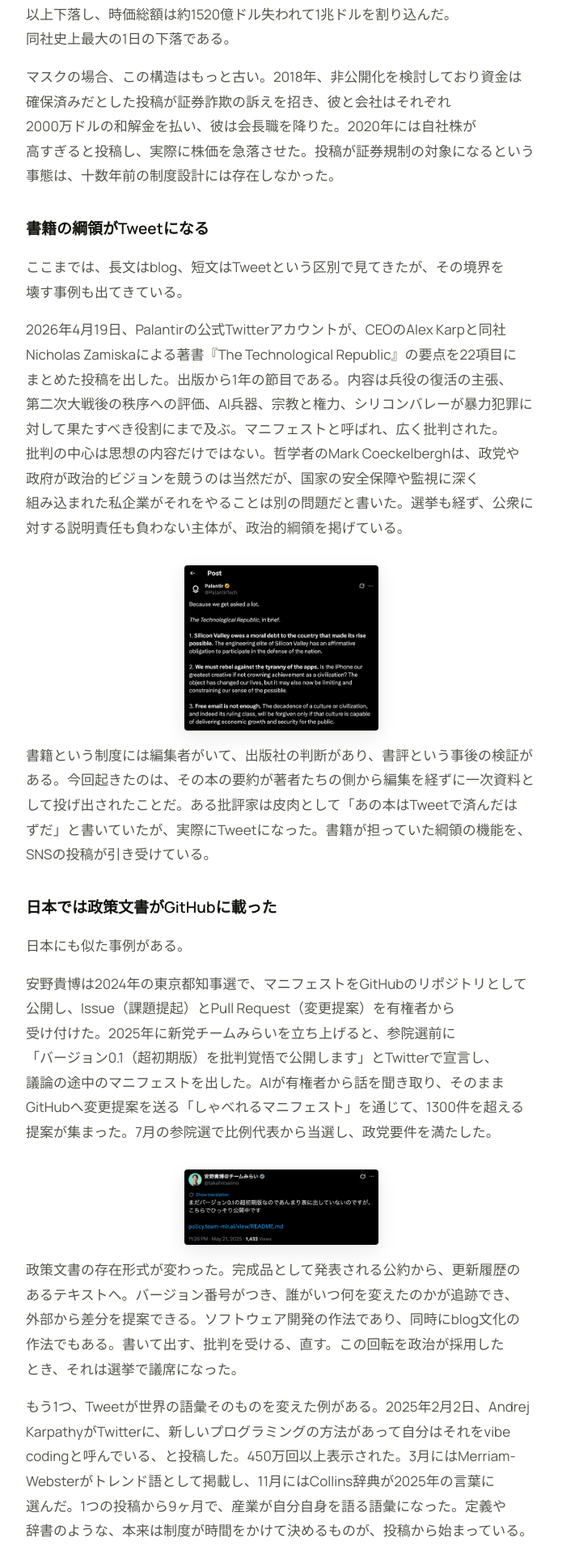
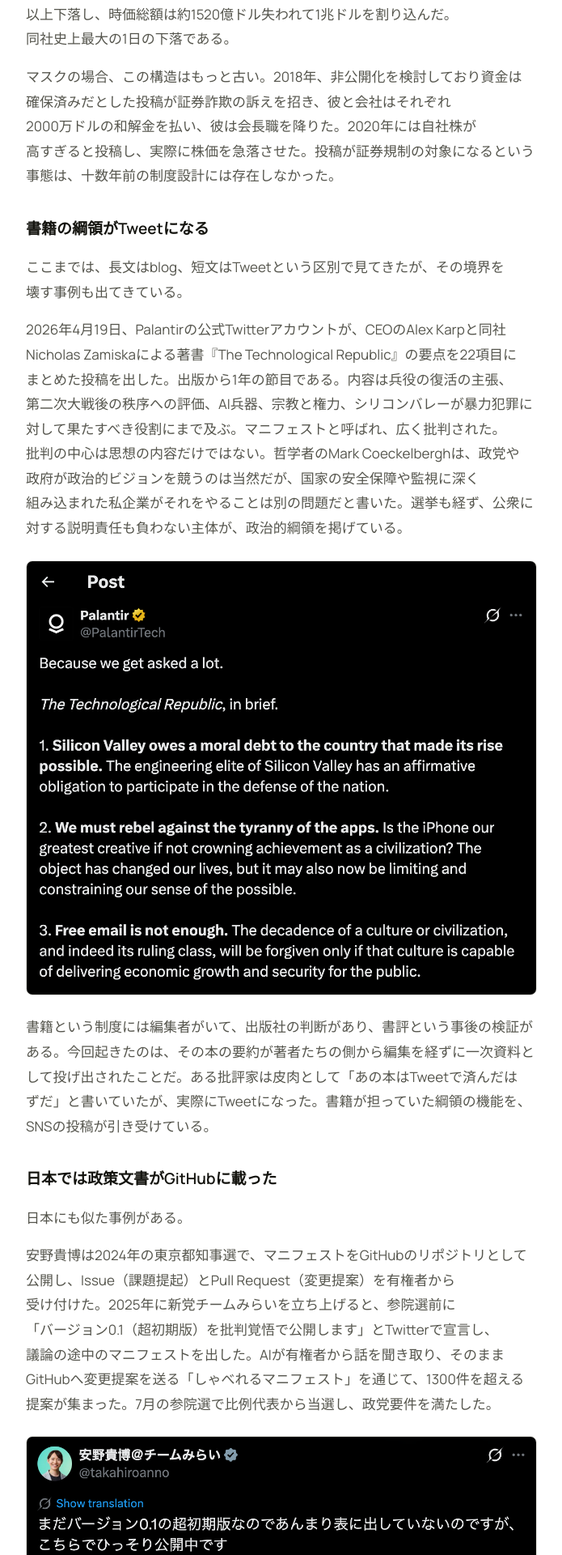
Before and after one commit to yutaro0518/website, a Jekyll site: the page built from blog/blogisallweneed.md, in a window 1280 px wide. Shown: the part 4480-6400 px from the top of the page at 81% size, without its empty margins (292-987 px from the left). Built offline with Jekyll 4.4.1, drawn with Linux system fonts in a browser that asks for light colours.

Commit message:
Remove cover class from image markdown in blog

```diff
--- a/blog/blogisallweneed.md
+++ b/blog/blogisallweneed.md
@@ -66,7 +66,7 @@
 
 2026年4月19日、Palantirの公式Twitterアカウントが、CEOのAlex Karpと同社Nicholas Zamiskaによる著書『The Technological Republic』の要点を22項目にまとめた投稿を出した。出版から1年の節目である。内容は兵役の復活の主張、第二次大戦後の秩序への評価、AI兵器、宗教と権力、シリコンバレーが暴力犯罪に対して果たすべき役割にまで及ぶ。マニフェストと呼ばれ、広く批判された。批判の中心は思想の内容だけではない。哲学者のMark Coeckelberghは、政党や政府が政治的ビジョンを競うのは当然だが、国家の安全保障や監視に深く組み込まれた私企業がそれをやることは別の問題だと書いた。選挙も経ず、公衆に対する説明責任も負わない主体が、政治的綱領を掲げている。
 
-![PalantirのTweet](images/blogisallweneed/palantir-tweet.png){: .cover}
+![PalantirのTweet](images/blogisallweneed/palantir-tweet.png)
 
 書籍という制度には編集者がいて、出版社の判断があり、書評という事後の検証がある。今回起きたのは、その本の要約が著者たちの側から編集を経ずに一次資料として投げ出されたことだ。ある批評家は皮肉として「あの本はTweetで済んだはずだ」と書いていたが、実際にTweetになった。書籍が担っていた綱領の機能を、SNSの投稿が引き受けている。
 
@@ -76,13 +76,13 @@
 
 安野貴博は2024年の東京都知事選で、マニフェストをGitHubのリポジトリとして公開し、Issue（課題提起）とPull Request（変更提案）を有権者から受け付けた。2025年に新党チームみらいを立ち上げると、参院選前に「バージョン0.1（超初期版）を批判覚悟で公開します」とTwitterで宣言し、議論の途中のマニフェストを出した。AIが有権者から話を聞き取り、そのままGitHubへ変更提案を送る「しゃべれるマニフェスト」を通じて、1300件を超える提案が集まった。7月の参院選で比例代表から当選し、政党要件を満たした。
 
-![安野貴博のTweet](images/blogisallweneed/anno.png){: .cover}
+![安野貴博のTweet](images/blogisallweneed/anno.png)
 
 政策文書の存在形式が変わった。完成品として発表される公約から、更新履歴のあるテキストへ。バージョン番号がつき、誰がいつ何を変えたのかが追跡でき、外部から差分を提案できる。ソフトウェア開発の作法であり、同時にblog文化の作法でもある。書いて出す、批判を受ける、直す。この回転を政治が採用したとき、それは選挙で議席になった。
 
 もう1つ、Tweetが世界の語彙そのものを変えた例がある。2025年2月2日、Andrej KarpathyがTwitterに、新しいプログラミングの方法があって自分はそれをvibe codingと呼んでいる、と投稿した。450万回以上表示された。3月にはMerriam-Websterがトレンド語として掲載し、11月にはCollins辞典が2025年の言葉に選んだ。1つの投稿から9ヶ月で、産業が自分自身を語る語彙になった。定義や辞書のような、本来は制度が時間をかけて決めるものが、投稿から始まっている。
 
-![Vibe coding](images/blogisallweneed/vibe-coding.png){: .cover}
+![Vibe coding](images/blogisallweneed/vibe-coding.png)
 
 ## 議題設定の実権が制度の外側へ移った
 
```
